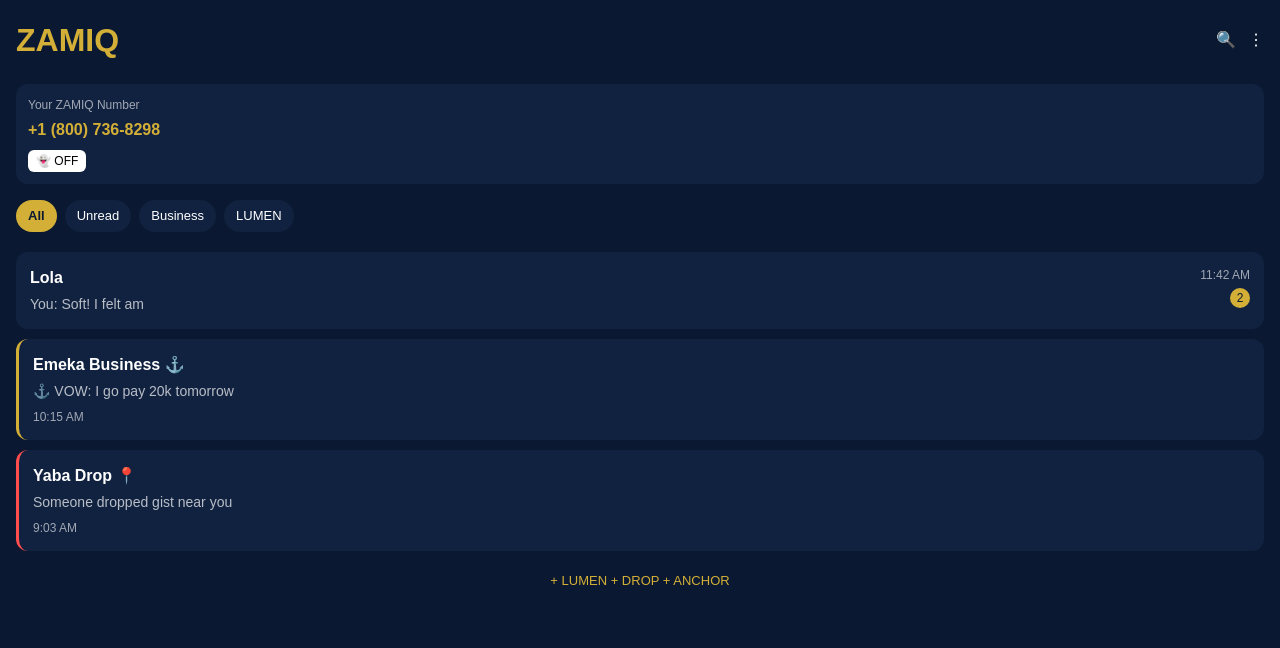
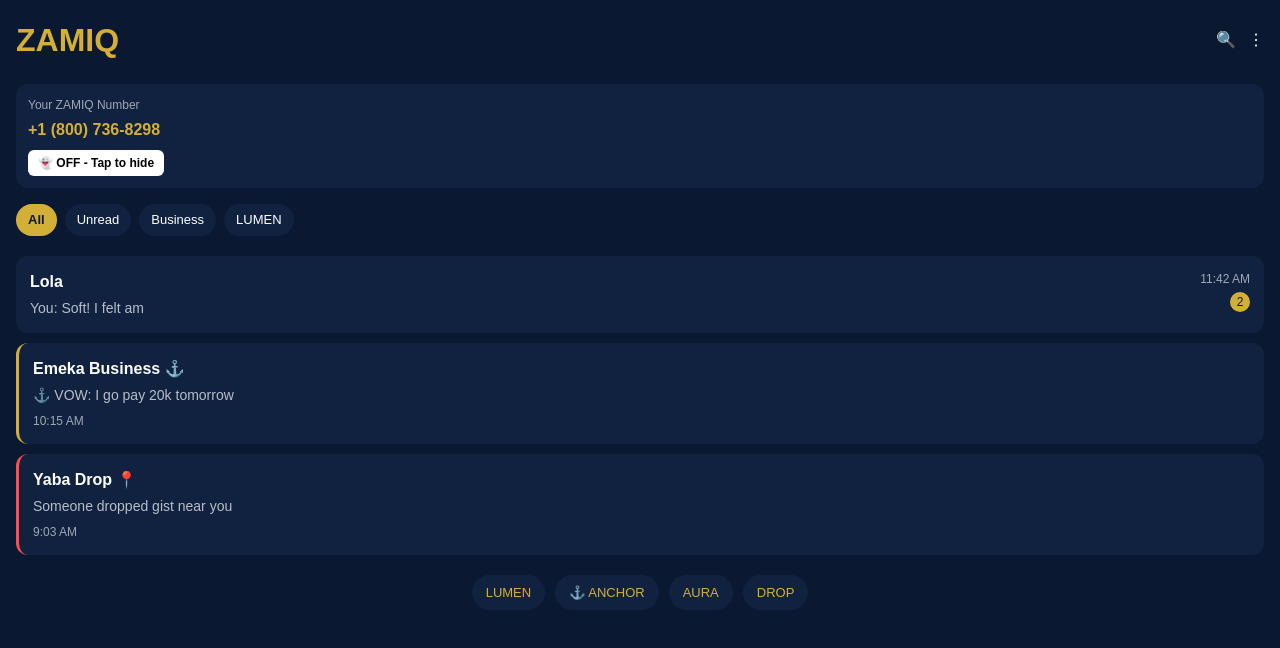
Before and after one commit to Habeebullahi7/Zamiq, a Next.js app: page / in a window 1280 px wide. Shown: the top 648 px of the page. Built offline with nearby package versions, Linux system fonts and the light colour scheme.

Commit message:
Add GhostBlock component to page

```diff
--- a/src/app/page.tsx
+++ b/src/app/page.tsx
@@ -1,3 +1,20 @@
+'use client'
+import React from 'react'
+
+function GhostBlock() {
+  const [ghost, setGhost] = React.useState(false)
+  return (
+    <div style={{background:'#112240', padding:'12px', borderRadius:'12px', marginBottom:'16px'}}>
+        <p style={{margin:0, opacity:0.6, fontSize:'12px'}}>Your ZAMIQ Number</p>
+        <p style={{margin:'4px 0 0 0', color:'#D4AF37', fontWeight:'bold'}}>+1 (800) 736-8298</p>
+        <div onClick={()=>setGhost(!ghost)} style={{marginTop:'8px', background: ghost ? '#ff4d4d' : 'white', color: ghost ? 'white' : 'black', display:'inline-block', padding:'4px 10px', borderRadius:'6px', fontSize:'12px', cursor:'pointer', fontWeight:'bold'}}>
+          {ghost ? '👻 ON - You be Ghost' : '👻 OFF - Tap to hide'}
+        </div>
+        {ghost && <p style={{margin:'6px 0 0 0', fontSize:'11px', color:'#ff4d4d'}}>Ghost ON: No blue tick, no last seen, number hidden</p>}
+    </div>
+  )
+}
+
 export default function Home() {
   return (
     <div style={{background:'#0A1931', minHeight:'100vh', color:'white', fontFamily:'sans-serif', padding:'16px'}}>
@@ -8,11 +25,7 @@ export default function Home() {
         </div>
       </div>
 
-      <div style={{background:'#112240', padding:'12px', borderRadius:'12px', marginBottom:'16px'}}>
-        <p style={{margin:0, opacity:0.6, fontSize:'12px'}}>Your ZAMIQ Number</p>
-        <p style={{margin:'4px 0 0 0', color:'#D4AF37', fontWeight:'bold'}}>+1 (800) 736-8298</p>
-        <div style={{marginTop:'8px', background:'white', color:'black', display:'inline-block', padding:'2px 8px', borderRadius:'6px', fontSize:'12px'}}>👻 OFF</div>
-      </div>
+      <GhostBlock />
 
       <div style={{display:'flex', gap:'8px', marginBottom:'20px'}}>
         <span style={{background:'#D4AF37', color:'#0A1931', padding:'6px 12px', borderRadius:'20px', fontSize:'13px', fontWeight:'bold'}}>All</span>
@@ -48,9 +61,12 @@ export default function Home() {
         <p style={{margin:'6px 0 0 0', fontSize:'12px', opacity:0.6}}>9:03 AM</p>
       </div>
 
-      <div style={{marginTop:'20px', textAlign:'center'}}>
-        <p style={{color:'#D4AF37', fontSize:'13px'}}>+ LUMEN + DROP + ANCHOR</p>
+      <div style={{marginTop:'20px', textAlign:'center', display:'flex', gap:'10px', justifyContent:'center', flexWrap:'wrap'}}>
+        <a href="/lumen" style={{color:'#D4AF37', fontSize:'13px', textDecoration:'none', background:'#112240', padding:'8px 14px', borderRadius:'20px'}}>LUMEN</a>
+        <a href="/anchor" style={{color:'#D4AF37', fontSize:'13px', textDecoration:'none', background:'#112240', padding:'8px 14px', borderRadius:'20px'}}>⚓ ANCHOR</a>
+        <a href="/aura" style={{color:'#D4AF37', fontSize:'13px', textDecoration:'none', background:'#112240', padding:'8px 14px', borderRadius:'20px'}}>AURA</a>
+        <a href="/drop" style={{color:'#D4AF37', fontSize:'13px', textDecoration:'none', background:'#112240', padding:'8px 14px', borderRadius:'20px'}}>DROP</a>
       </div>
     </div>
   )
-}
+            }
```
